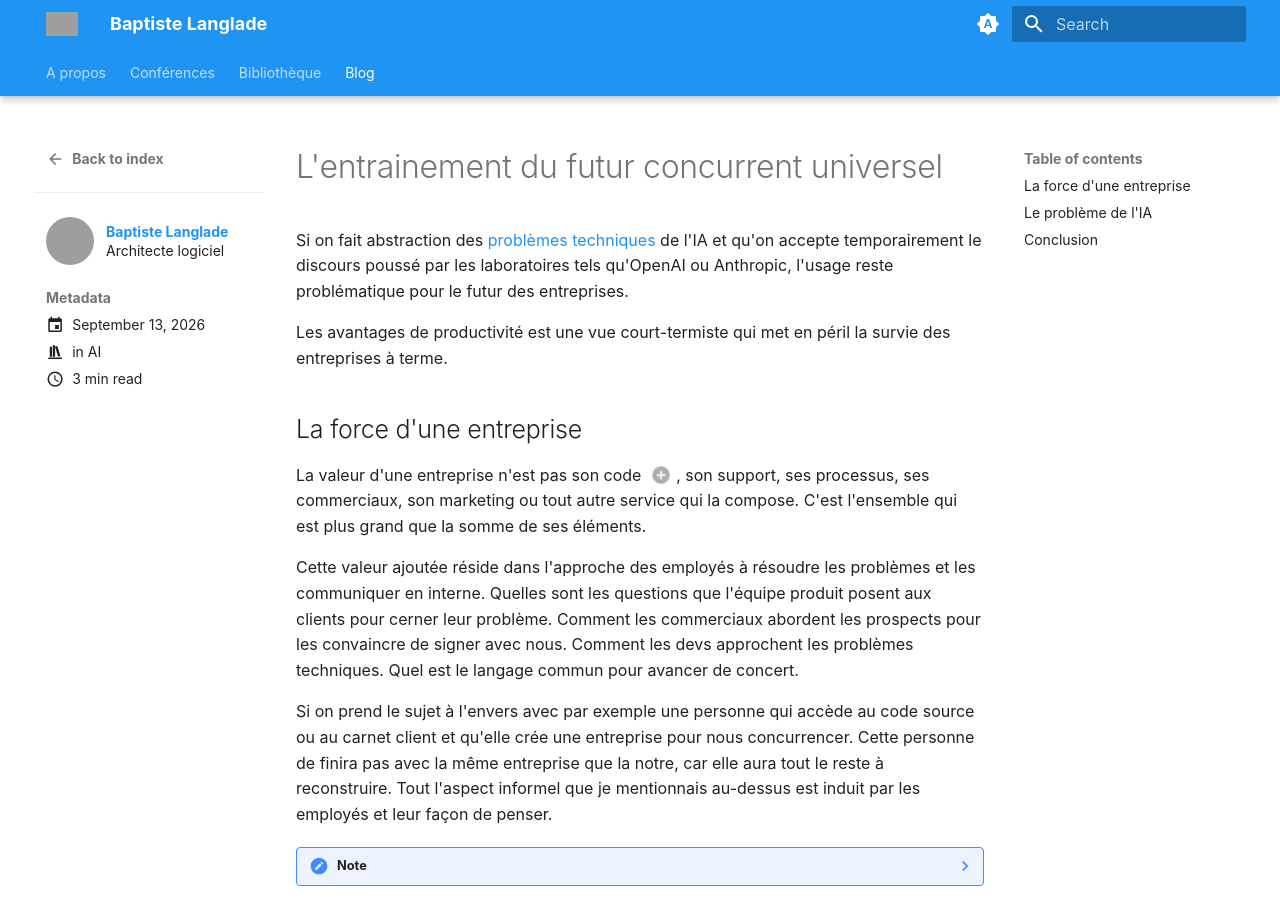
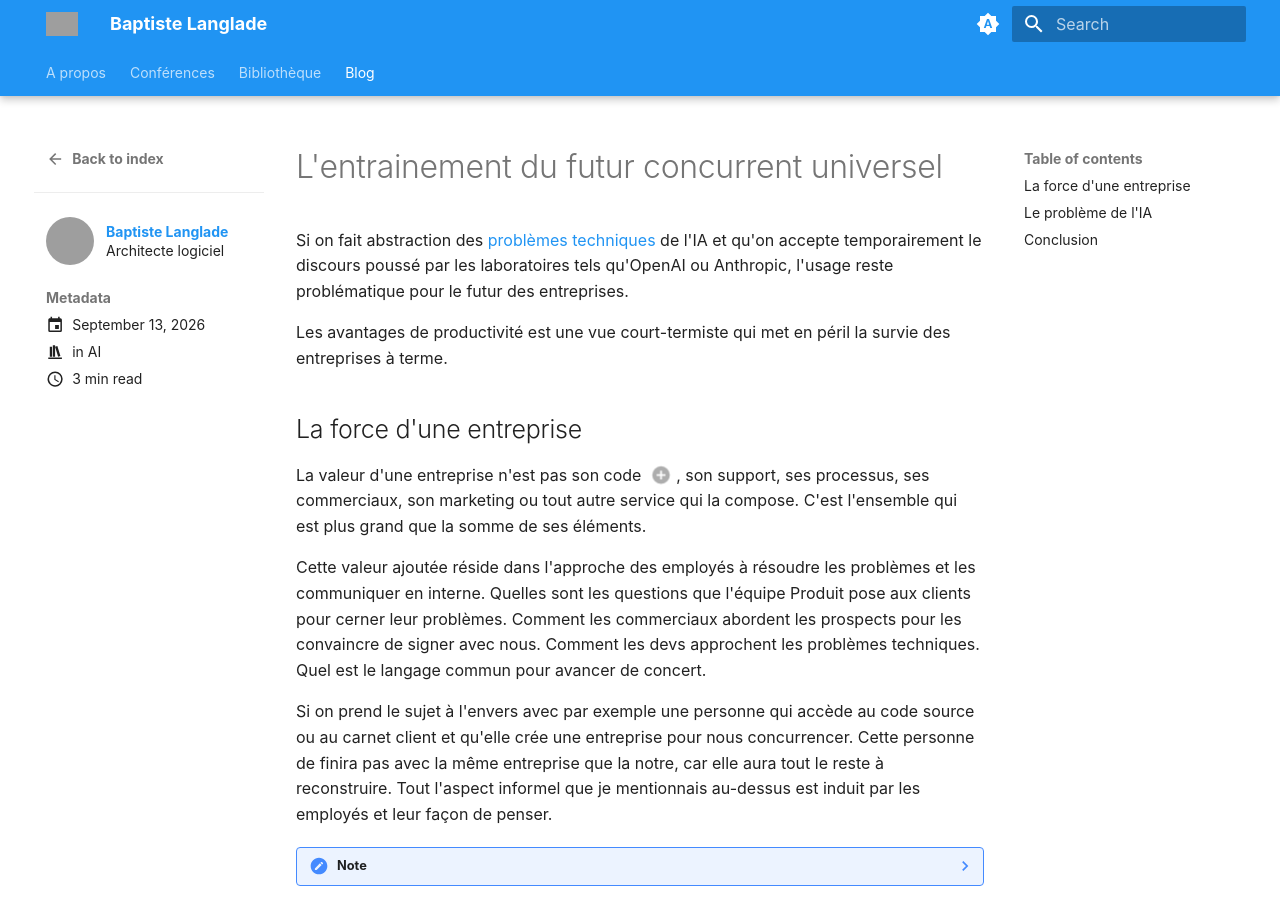
Before and after one commit to Baptouuuu/baptouuuu.github.io, an MkDocs documentation site: the page built from docs/blog/posts/ia/concurrent-universel.md, in a window 1280 px wide and 900 px high. Built offline with MkDocs 1.6.1 and Material for MkDocs 9.7.7, drawn with Linux system fonts in a browser that asks for light colours; grey boxes are pictures that could not be loaded.

Commit message:
Update docs/blog/posts/ia/concurrent-universel.md

```diff
--- a/docs/blog/posts/ia/concurrent-universel.md
+++ b/docs/blog/posts/ia/concurrent-universel.md
@@ -19,7 +19,7 @@ La valeur d'une entreprise n'est pas son code (1), son support, ses processus, s
 
 1. application ou produit au sens large
 
-Cette valeur ajoutée réside dans l'approche des employés à résoudre les problèmes et les communiquer en interne. Quelles sont les questions que l'équipe produit posent aux clients pour cerner leur problème. Comment les commerciaux abordent les prospects pour les convaincre de signer avec nous. Comment les devs approchent les problèmes techniques. Quel est le langage commun pour avancer de concert.
+Cette valeur ajoutée réside dans l'approche des employés à résoudre les problèmes et les communiquer en interne. Quelles sont les questions que l'équipe Produit pose aux clients pour cerner leur problèmes. Comment les commerciaux abordent les prospects pour les convaincre de signer avec nous. Comment les devs approchent les problèmes techniques. Quel est le langage commun pour avancer de concert.
 
 Si on prend le sujet à l'envers avec par exemple une personne qui accède au code source ou au carnet client et qu'elle crée une entreprise pour nous concurrencer. Cette personne de finira pas avec la même entreprise que la notre, car elle aura tout le reste à reconstruire. Tout l'aspect informel que je mentionnais au-dessus est induit par les employés et leur façon de penser.
 
```
